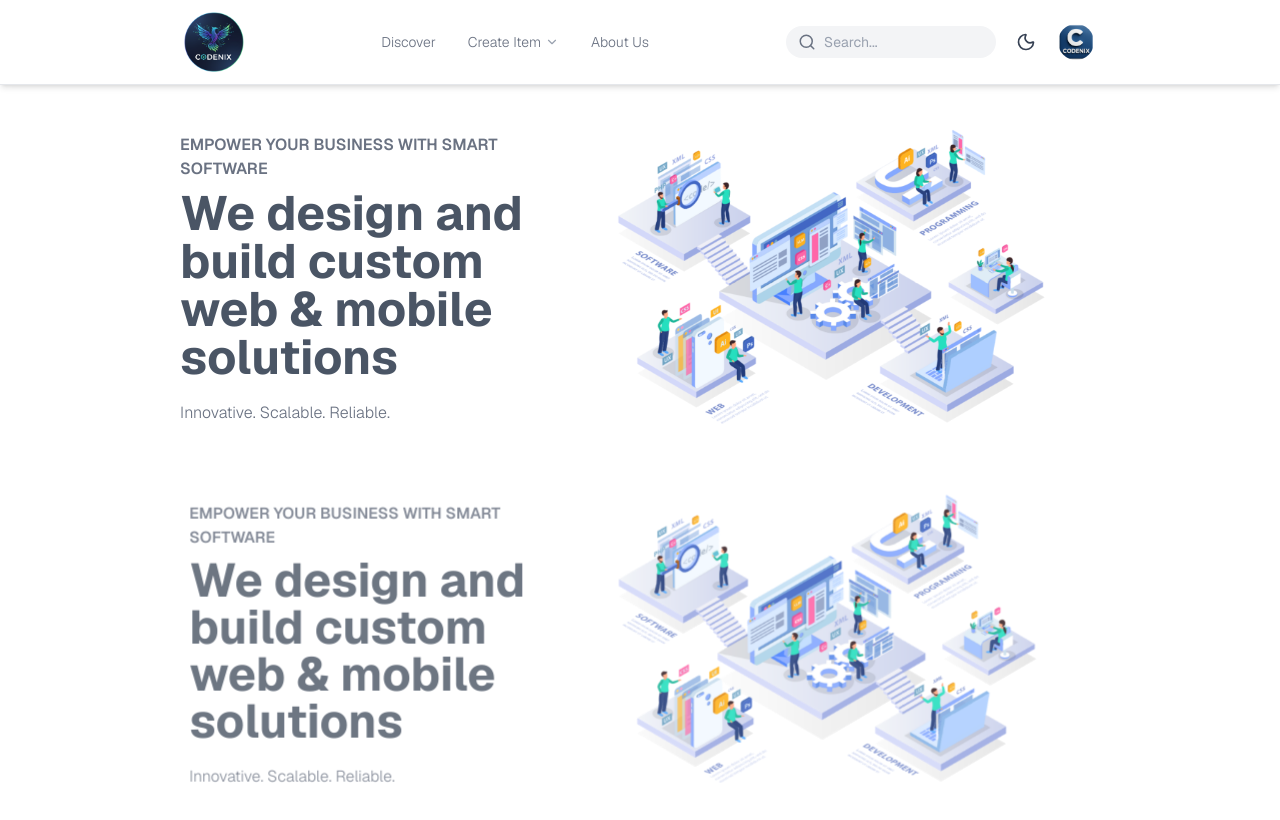
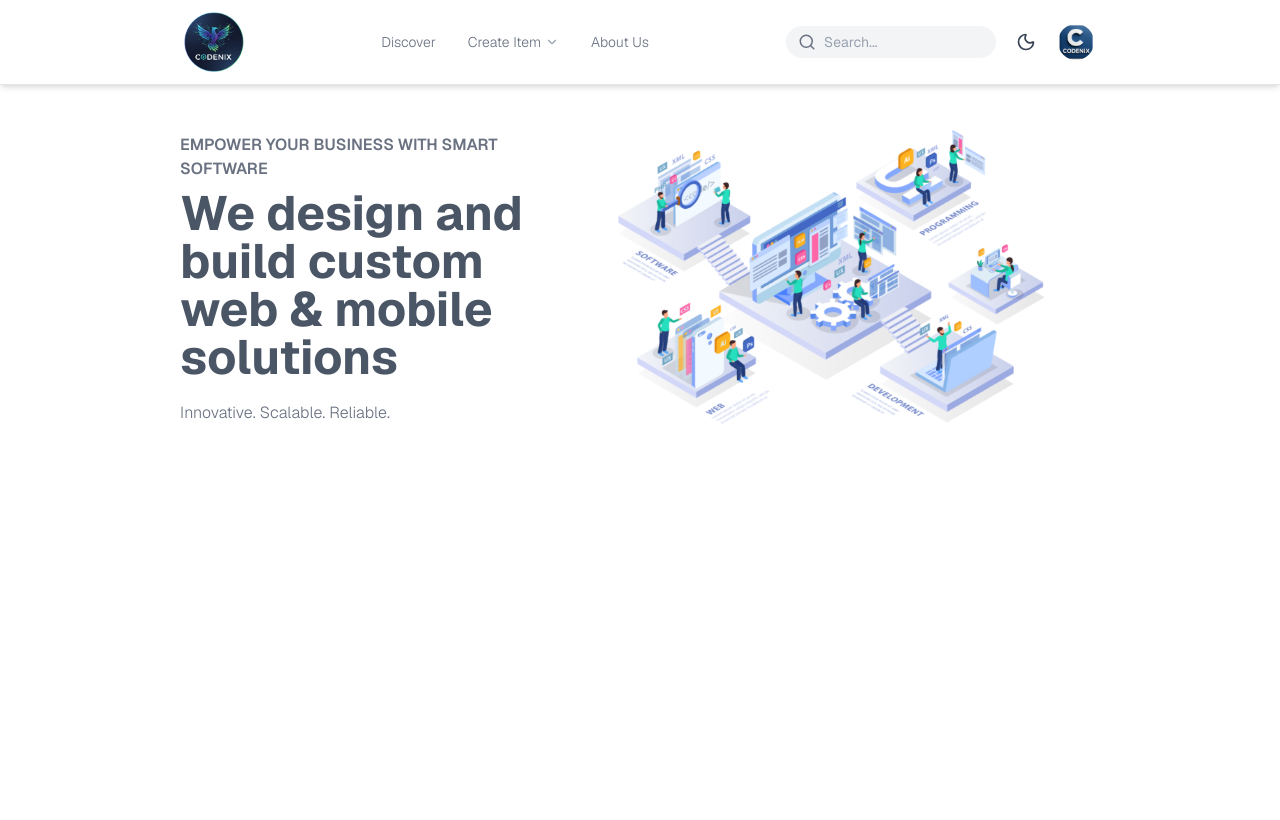
Before and after one commit to lowhanfish/codenix, a Next.js app in the folder codenix/: page / in a window 1280 px wide. Built offline with nearby package versions, Linux system fonts and the light colour scheme.

Commit message:
added animation to page

```diff
--- a/codenix/src/app/page.tsx
+++ b/codenix/src/app/page.tsx
@@ -28,23 +28,7 @@ export default function Home() {
             />
           </div>
         </div>
-        <div className=" flex flex-wrap flex-col md:flex-col lg:flex-row scroll-zoom animate-bounce">
-          <div className="flex flex-1 scroll-fade max-w-full h-auto rounded-lg">
-            <div className="flex flex-col justify-center align-middle text-center lg:text-left">
-              <div className="antialiased text-xs xl:text-base text-gray-500 font-semibold">EMPOWER YOUR BUSINESS WITH SMART SOFTWARE</div>
-              <div className="antialiased text-4xl xl:text-5xl font-bold text-gray-600 pt-2">We design and build custom web & mobile solutions</div>
-              <div className="font-light text-gray-500 pt-5">Innovative. Scalable. Reliable.</div>
-            </div>
-          </div>
-          <div className="flex flex-1/6 justify-center items-center">
 
-            <img
-              className=""
-              src="/banner2.png"
-              alt=""
-            />
-          </div>
-        </div>
 
 
 
```
